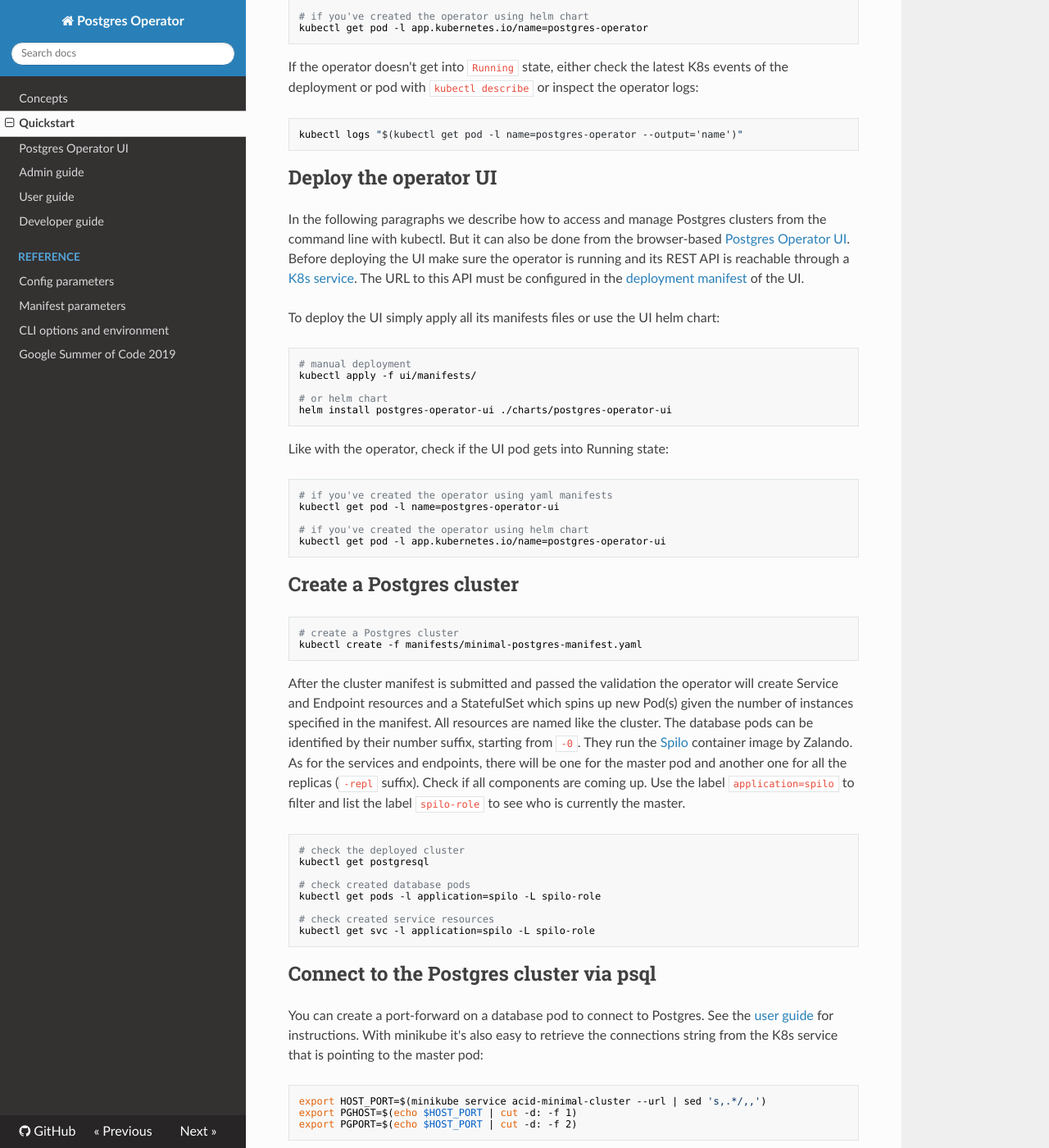
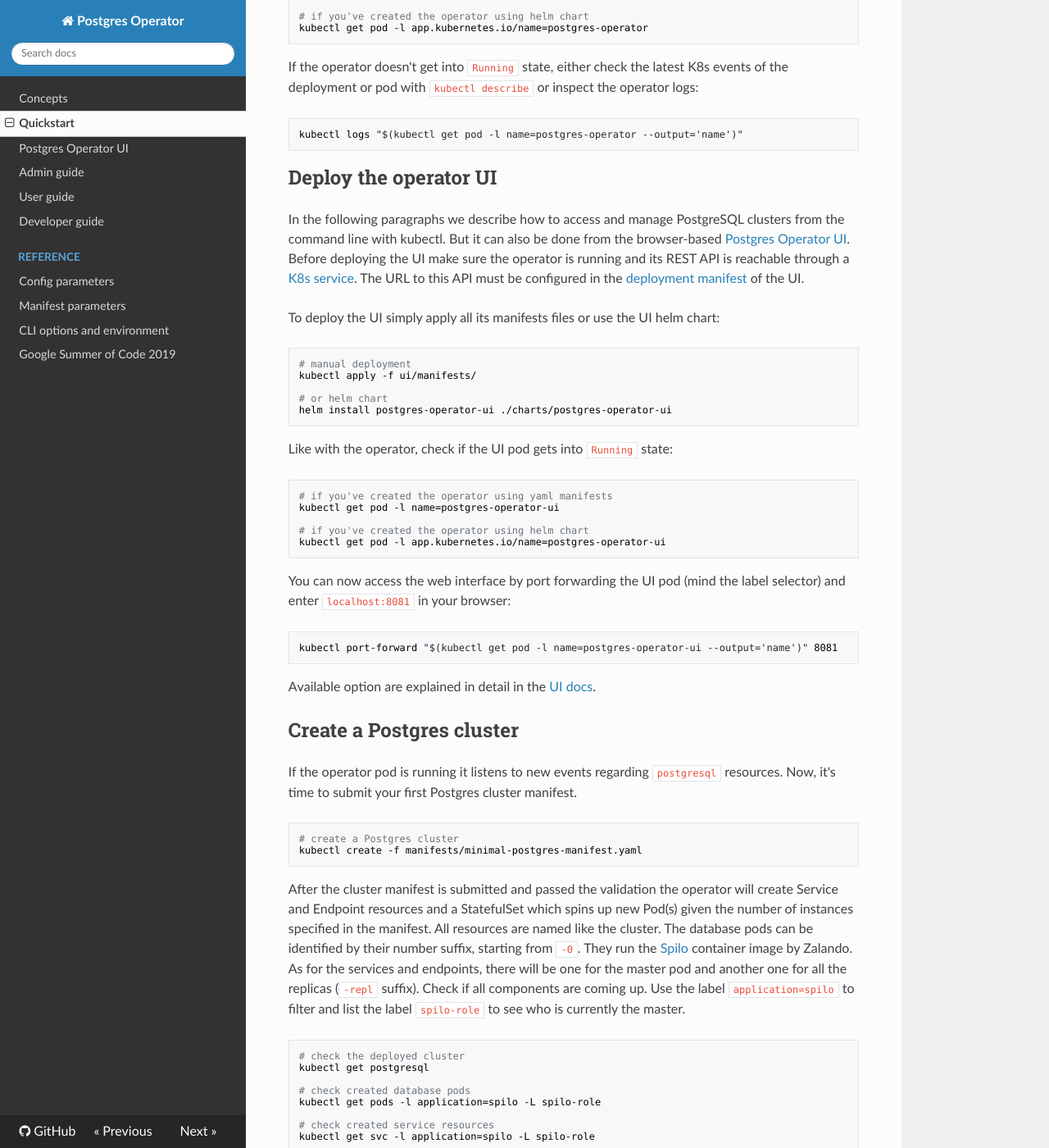
Before and after one commit to zalando/postgres-operator, an MkDocs documentation site: the page built from docs/quickstart.md, in a window 1280 px wide and 1400 px high, scrolled down 2360 px. Shown: the whole window at 82% size. Built offline with MkDocs 1.6.1, drawn with Linux system fonts in a browser that asks for light colours; nearby versions of some CDN libraries.

Commit message:
add one intro phrase before submitting the manifest

````diff
--- a/docs/quickstart.md
+++ b/docs/quickstart.md
@@ -127,7 +127,7 @@ kubectl logs "$(kubectl get pod -l name=postgres-operator --output='name')"
 
 ## Deploy the operator UI
 
-In the following paragraphs we describe how to access and manage Postgres
+In the following paragraphs we describe how to access and manage PostgreSQL
 clusters from the command line with kubectl. But it can also be done from the
 browser-based [Postgres Operator UI](operator-ui.md). Before deploying the UI
 make sure the operator is running and its REST API is reachable through a
@@ -145,7 +145,7 @@ kubectl apply -f ui/manifests/
 helm install postgres-operator-ui ./charts/postgres-operator-ui
 ```
 
-Like with the operator, check if the UI pod gets into Running state:
+Like with the operator, check if the UI pod gets into `Running` state:
 
 ```bash
 # if you've created the operator using yaml manifests
@@ -155,10 +155,19 @@ kubectl get pod -l name=postgres-operator-ui
 kubectl get pod -l app.kubernetes.io/name=postgres-operator-ui
 ```
 
+You can now access the web interface by port forwarding the UI pod (mind the
+label selector) and enter `localhost:8081` in your browser:
 
+```bash
+kubectl port-forward "$(kubectl get pod -l name=postgres-operator-ui --output='name')" 8081
+```
+
+Available option are explained in detail in the [UI docs](operator-ui.md).
 
 ## Create a Postgres cluster
 
+If the operator pod is running it listens to new events regarding `postgresql`
+resources. Now, it's time to submit your first Postgres cluster manifest.
 
 ```bash
 # create a Postgres cluster
````
